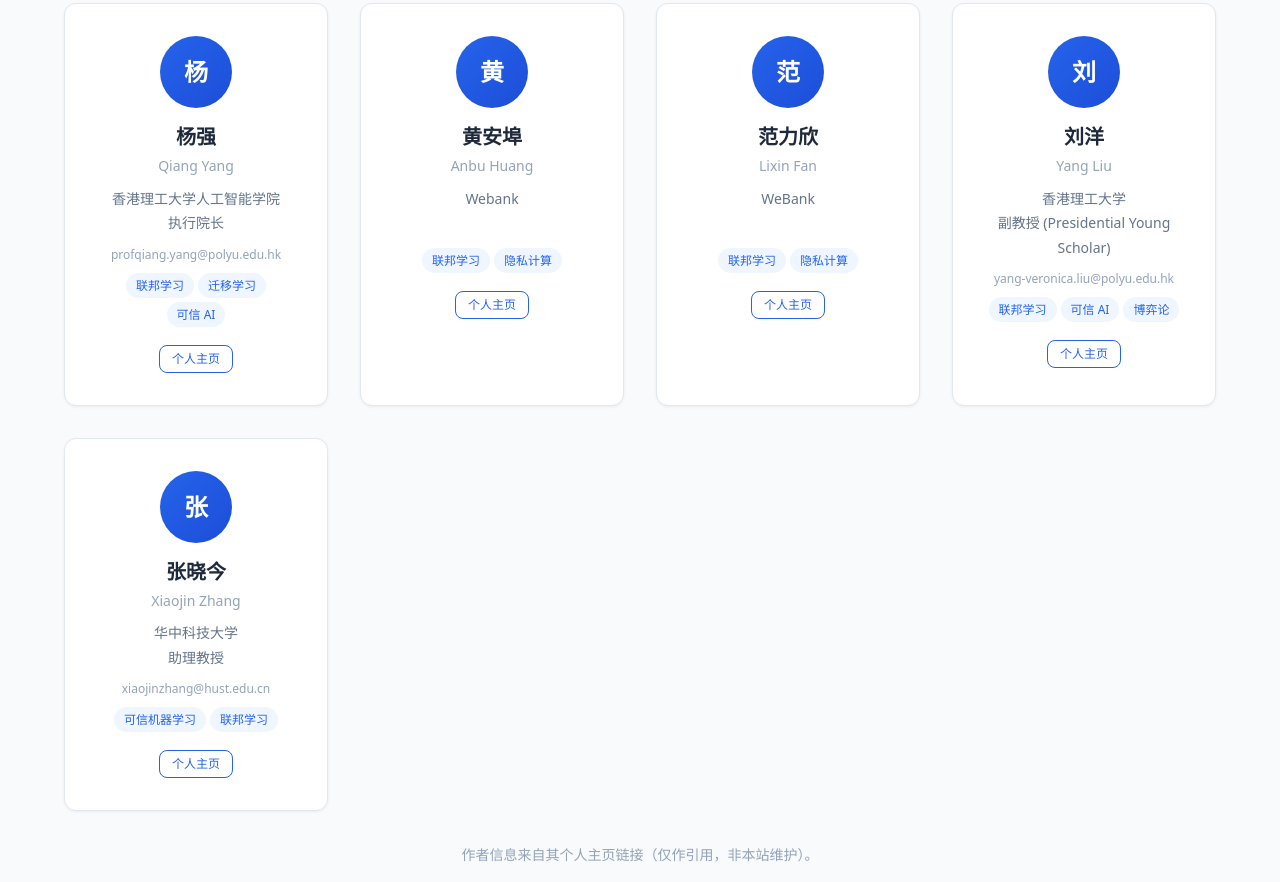
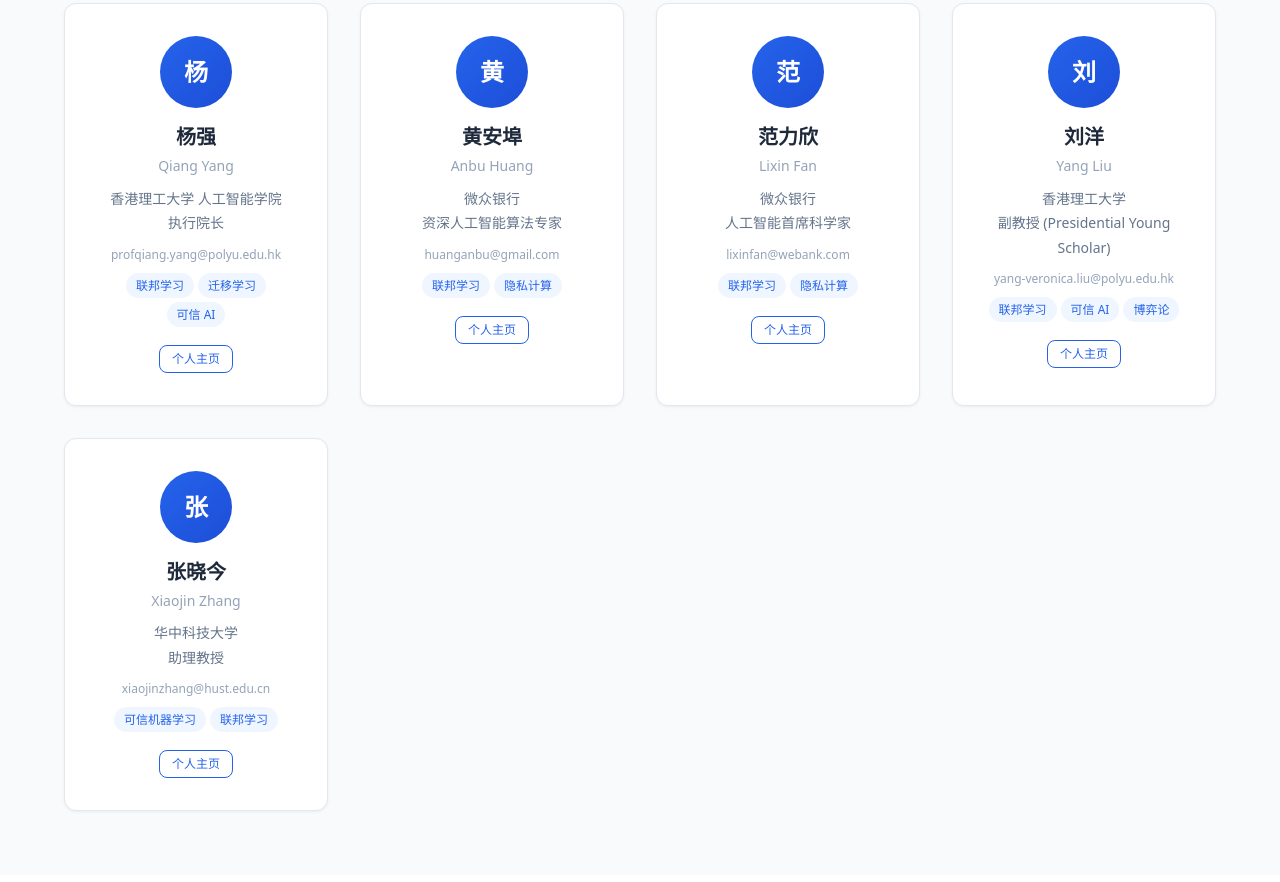
Before and after one commit to XiaoJinZhang-HUST/XiaoJinZhang-HUST.github.io, a website built with Vite: page index.html in a window 1280 px wide. Shown: the part 1898-2780 px from the top of the page. Built offline with nearby package versions, Linux system fonts and the light colour scheme.

Commit message:
Update index.html

```diff
--- a/index.html
+++ b/index.html
@@ -119,7 +119,7 @@
             <div class="author-avatar">杨</div>
             <h3>杨强</h3>
             <p class="author-en-name">Qiang Yang</p>
-            <p class="author-affiliation">香港理工大学人工智能学院<br>执行院长</p>
+            <p class="author-affiliation">香港理工大学 人工智能学院<br>执行院长</p>
             <p class="author-email">profqiang.yang@polyu.edu.hk</p>
             <div class="author-tags">
               <span class="tag">联邦学习</span>
@@ -134,13 +134,13 @@
             <div class="author-avatar">黄</div>
             <h3>黄安埠</h3>
             <p class="author-en-name">Anbu Huang</p>
-            <p class="author-affiliation">Webank</p>
-            <p class="author-email">&nbsp;</p>
+            <p class="author-affiliation">微众银行<br>资深人工智能算法专家</p>
+            <p class="author-email">huanganbu@gmail.com</p>
             <div class="author-tags">
               <span class="tag">联邦学习</span>
               <span class="tag">隐私计算</span>
             </div>
-        <a href="https://scholar.google.com/citations?user=Luv9JqgAAAAJ&hl=zh-TW" target="_blank" rel="noopener" class="btn btn-sm btn-outline">个人主页</a>
+        <a href="https://innovation-cat.github.io/" target="_blank" rel="noopener" class="btn btn-sm btn-outline">个人主页</a>
           </div>
 
           <!-- 范力欣 -->
@@ -148,8 +148,8 @@
             <div class="author-avatar">范</div>
             <h3>范力欣</h3>
             <p class="author-en-name">Lixin Fan</p>
-            <p class="author-affiliation">WeBank</p>
-            <p class="author-email">&nbsp;</p>
+            <p class="author-affiliation">微众银行<br>人工智能首席科学家</p>
+            <p class="author-email">lixinfan@webank.com</p>
             <div class="author-tags">
               <span class="tag">联邦学习</span>
               <span class="tag">隐私计算</span>
@@ -185,12 +185,6 @@
             </div>
             <a href="https://xiaojin319.github.io/" target="_blank" rel="noopener" class="btn btn-sm btn-outline">个人主页</a>
           </div>
-
-        </div>
-        <p class="text-sm text-muted text-center" style="margin-top: var(--space-xl);">
-          作者信息来自其个人主页链接（仅作引用，非本站维护）。
-        </p>
-      </div>
     </section>
 
     <!-- Quick Links -->
```
